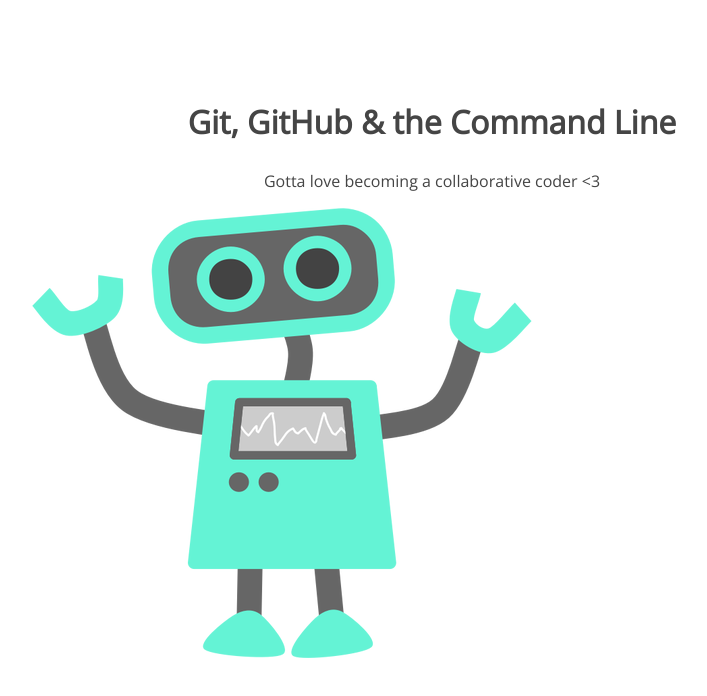
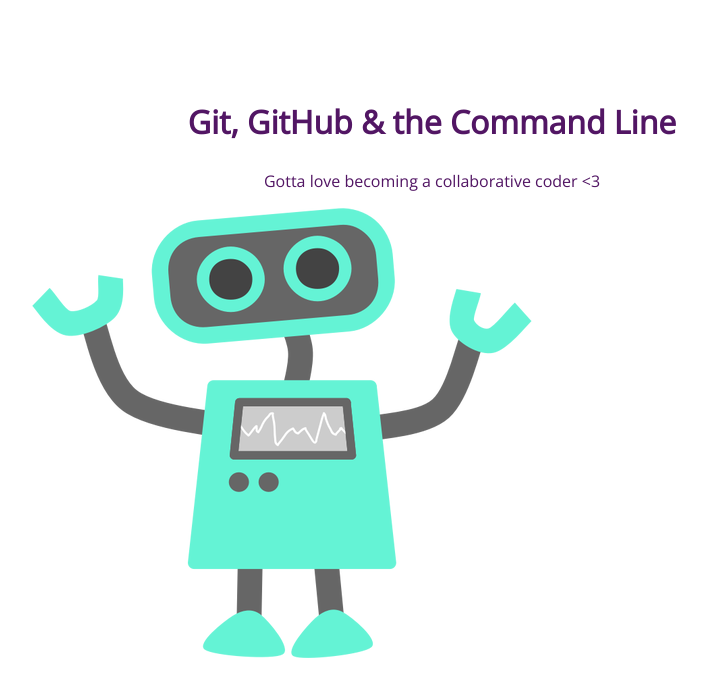
Before and after one commit to pouncestudio/105-project, a plain HTML site: page index.html in a window 1280 px wide. Shown: the whole page, without its empty margins (208-915 px from the left). Drawn offline with nearby package versions, Linux system fonts and the light colour scheme.

Commit message:
Changed color of h1 in CSS

```diff
--- a/css/style.css
+++ b/css/style.css
@@ -5,7 +5,7 @@ section {
 section h1,
 section p {
 	text-align: center;
-	color: #454545;
+	color: #521664;
 }
 section h1 {
 	font: 32px 'Open Sans';
```
Also changed, not shown: 2 other files.
